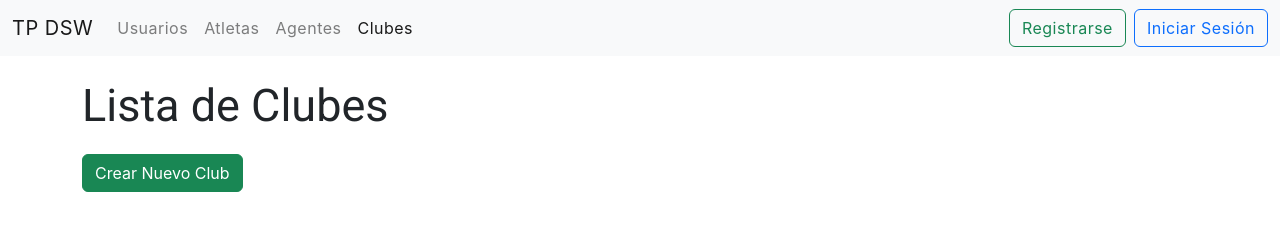
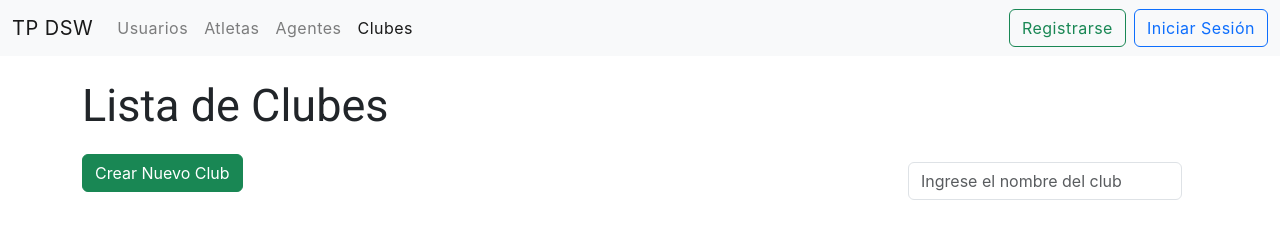
Before and after one commit to Tomas-Wardoloff/TP_DSW_FrontEnd, an Angular app: page /clubs in a window 1280 px wide. Shown: the top 230 px of the page. Built offline with nearby package versions, Linux system fonts and the light colour scheme; no server answers.

Commit message:
agrega filtro de búsqueda por nombre en la lista de clubes

```diff
--- a/src/app/components/club/club-list/club-list.component.html
+++ b/src/app/components/club/club-list/club-list.component.html
@@ -1,6 +1,11 @@
 <div class="container mt-4">
     <h2>Lista de Clubes</h2>
-    <button (click)="navigateToNewClub()" class="btn btn-success mb-3">Crear Nuevo Club</button>
+    <div class="d-flex mb-3 justify-content-between align-items-center">
+      <button (click)="navigateToNewClub()" class="btn btn-success mb-3">Crear Nuevo Club</button>
+      <div class="d-flex align-items-center">
+        <input id="nameFilter" type="text" class="form-control mr-3" placeholder="Ingrese el nombre del club" (input)="onNameFilterChange($event)">
+      </div>
+    </div>
     <div *ngIf="isLoading" class="alert alert-info">Cargando clubes...</div>
     <div *ngIf="message" class="alert alert-success">{{ message }}</div>
     <div *ngIf="error" class="alert alert-danger m-4">{{ error }}</div>
--- a/src/app/components/club/club-list/club-list.component.ts
+++ b/src/app/components/club/club-list/club-list.component.ts
@@ -21,6 +21,9 @@ export class ClubListComponent implements OnInit {
   error: string = '';
   message: string = '';
 
+  // Filtros
+  nameFilter: string = '';
+
   constructor(
     private clubService: ClubService,
     private userService: UserService,
@@ -34,7 +37,7 @@ export class ClubListComponent implements OnInit {
 
   fetchClubs(): void {
     this.isLoading = true;
-    this.clubService.getClubs().subscribe({
+    this.clubService.getClubs(this.nameFilter).subscribe({
       next: (response) => {
         this.clubs = response.data;
         this.isLoading = false;
@@ -74,4 +77,10 @@ export class ClubListComponent implements OnInit {
   navigateToNewClub(): void {
     this.router.navigate(['clubs/new']); // redirige a la ruta para crear clubes
   }
+
+  onNameFilterChange(event: Event): void {
+    const inputElement = event.target as HTMLInputElement;
+    this.nameFilter = inputElement.value;
+    this.fetchClubs();
+  }
 }
--- a/src/app/components/user/user-form/user-form.component.ts
+++ b/src/app/components/user/user-form/user-form.component.ts
@@ -2,8 +2,6 @@ import { Component, OnInit } from '@angular/core';
 import { FormGroup, Validators, ReactiveFormsModule, FormBuilder } from '@angular/forms';
 import { Router, ActivatedRoute } from '@angular/router';
 import { CommonModule } from '@angular/common';
-import { switchMap } from 'rxjs';
-import { of } from 'rxjs';
 
 import { UserService } from '../../../services/user.service';
 
--- a/src/app/services/club.service.ts
+++ b/src/app/services/club.service.ts
@@ -1,13 +1,14 @@
 import { Injectable } from '@angular/core';
-import { HttpClient } from '@angular/common/http';
+import { HttpClient, HttpParams } from '@angular/common/http';
 import { Observable } from 'rxjs';
-import { Club } from '../models/club.model'; // Importa tu modelo
+
+import { Club } from '../models/club.model';
 
 @Injectable({
   providedIn: 'root'
 })
 export class ClubService {
-  private apiUrl = 'http://localhost:3000/api/clubs'; // Cambia esto a tu endpoint
+  private apiUrl = 'http://localhost:3000/api/clubs';
 
   constructor(private http: HttpClient) {}
 
@@ -15,8 +16,12 @@ export class ClubService {
     return this.http.get<{message: string, data: Club}>(`${this.apiUrl}/${id}`);
   }
 
-  getClubs(): Observable<{message: string, data: Club[]}> {
-    return this.http.get<{message: string, data: Club[]}>(this.apiUrl);
+  getClubs(name?: string): Observable<{message: string, data: Club[]}> {
+    let params = new HttpParams();
+    if (name) {
+      params = params.append('name', name);
+    }
+    return this.http.get<{message: string, data: Club[]}>(this.apiUrl, {params});
   }
 
   createClub(Club: Club): Observable<{message: string, data: Club}> {
```
Also changed, not shown: src/app/services/athlete.service.ts (line endings or trailing spaces).
